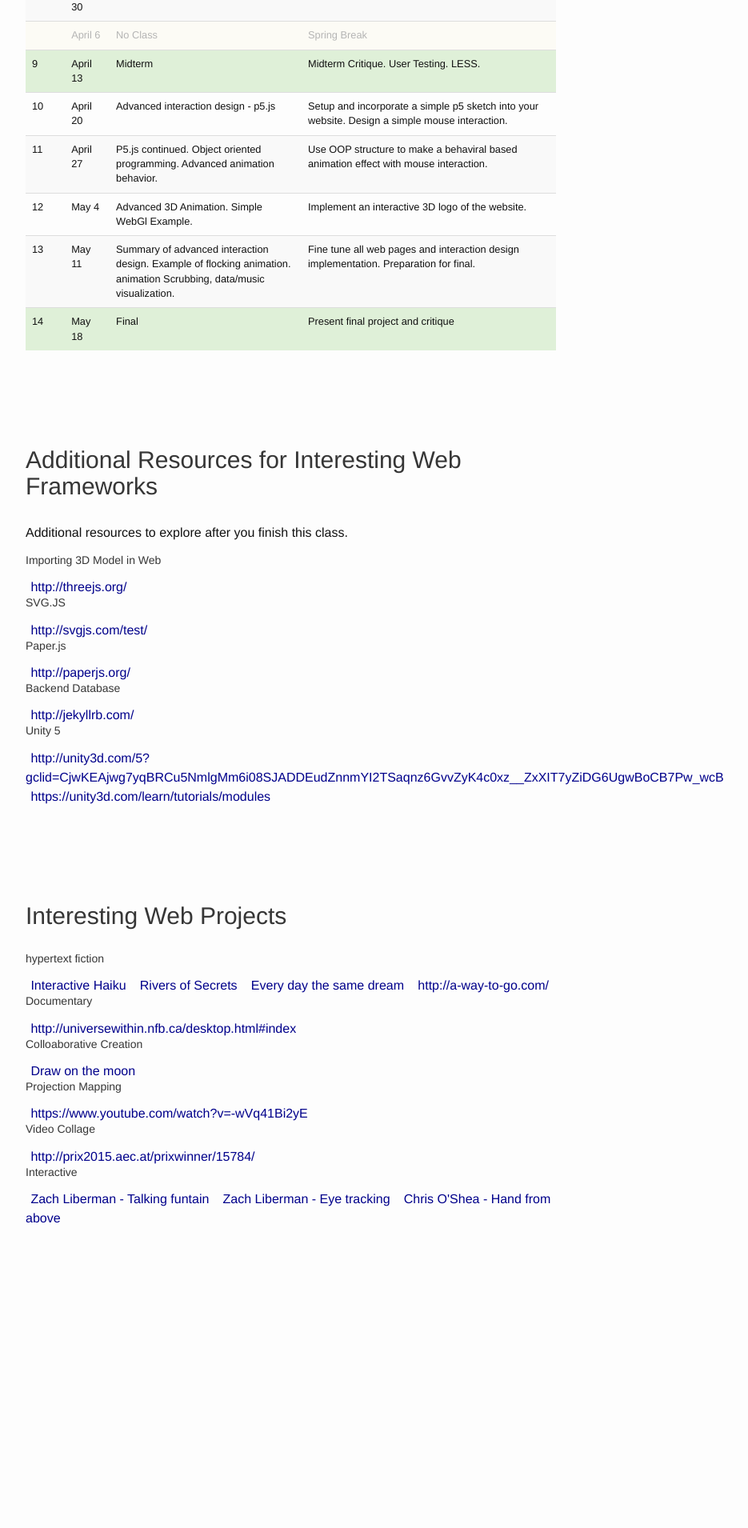
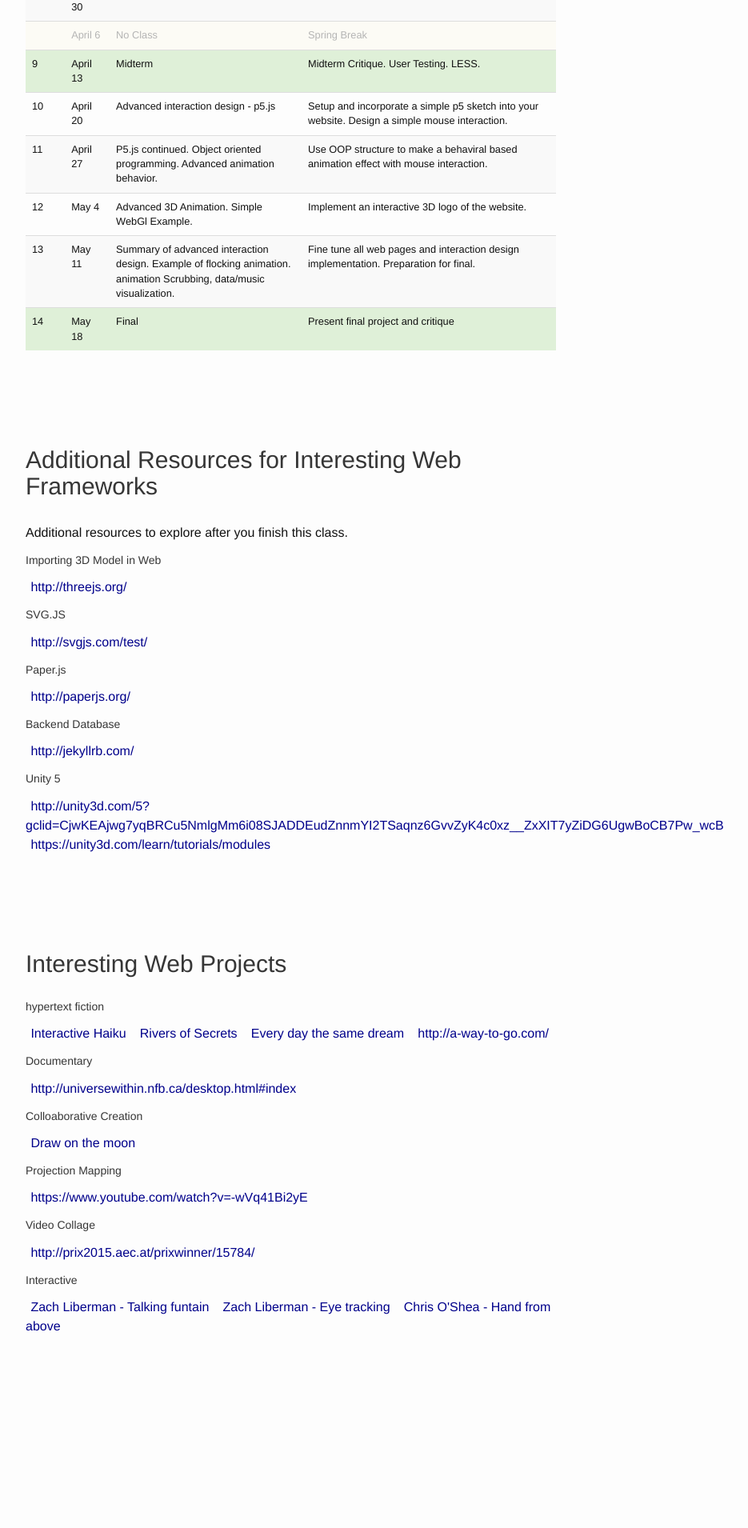
Before and after one commit to zhenzhenqi/MMP240, a Jekyll site: the page built from index.html, in a window 1280 px wide. Shown: the part 1096-3006 px from the top of the page at 80% size, without its empty margins (319-1254 px from the left). Built offline with Jekyll 4.4.1, drawn with Linux system fonts in a browser that asks for light colours; nearby versions of some CDN libraries; before the commit the page ends 2871 px from its top, so only the background shows below that.

Commit message:
spacing top

```diff
--- a/_sass/_base.scss
+++ b/_sass/_base.scss
@@ -27,6 +27,10 @@ body {
 /**
  * Set `margin-bottom` to maintain vertical rhythm
  */
+
+h1, h2, h3, h4, h5, h6{
+    margin-top: $spacing-unit / 2;
+}
 
 p, blockquote, pre, dl, figure,
 %vertical-rhythm {
```
